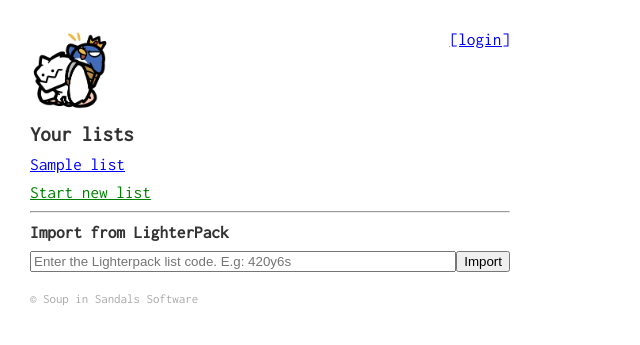
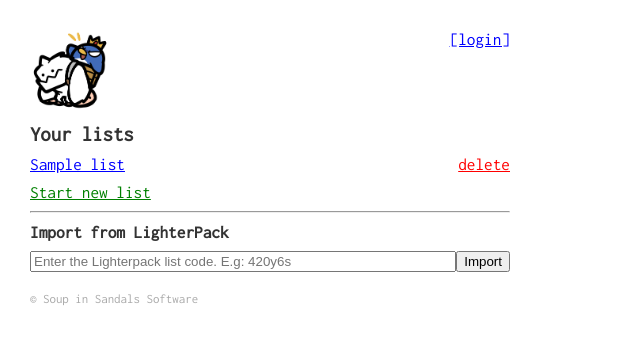
Before and after one commit to dreadnip/lightestpack, a PHP site: template templates/lists.twig in a window 1280 px wide. Shown: the top 345 px of the page, without its empty margins (0-640 px from the left). Run offline with PHP 8.4, Linux system fonts and the light colour scheme; the template is opened without the code that fills it: most values are stand-ins (such as "Sample title", 1, 10 or a date in 2020); some libraries are stand-ins or nearby versions.

Commit message:
Added option to delete lists

```diff
--- a/public/css/style.css
+++ b/public/css/style.css
@@ -155,6 +155,20 @@ footer {
 	padding: 5px;
 }
 
+/* Profile (lists) */
+.lists li {
+	margin-bottom: 10px;
+}
+.list-item {
+	display: flex;
+}
+.browse-link {
+	flex: 1;
+}
+.delete-link {
+	color: red;
+}
+
 /* Edit list specifics */
 .edit {
 
--- a/templates/lists.twig
+++ b/templates/lists.twig
@@ -4,9 +4,9 @@
 
         <h1>Your lists</h1>
 		{% if lists is defined and lists is not empty%}
-			<ul class="results">
+			<ul class="lists">
 				{% for list in lists %}
-					<li><a href="/browse/{{ list.ls_id }}">{{ list.ls_name }}</a></li>
+					<li class="list-item"><a class="browse-link" href="/browse/{{ list.ls_id }}">{{ list.ls_name }}</a><a class="delete-link" href="/delete/{{ list.ls_key }}">delete</a></li>
 			  	{% endfor %}
 			  	<li><a href="#" class="create-list">Start new list</a></li>
 			</ul>
```
Also changed, not shown: src/db.php (+11 -0 lines), src/routes.php (+10 -0 lines).
